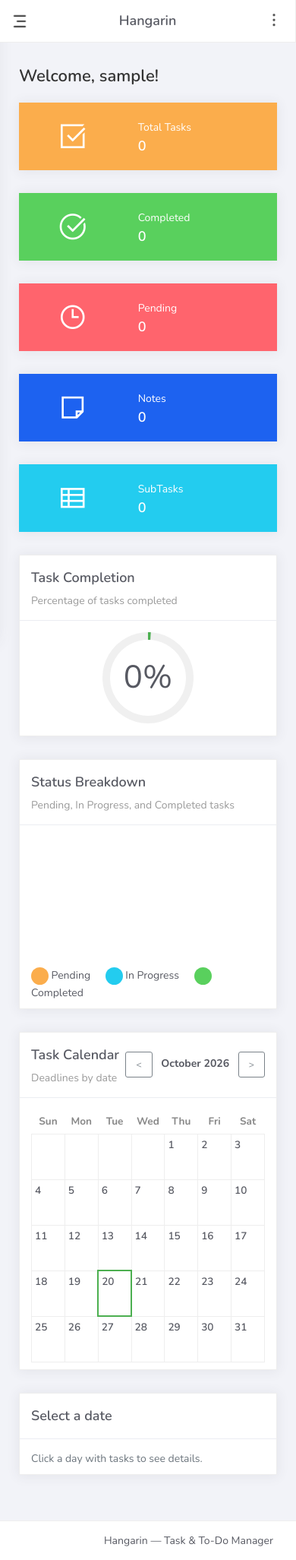
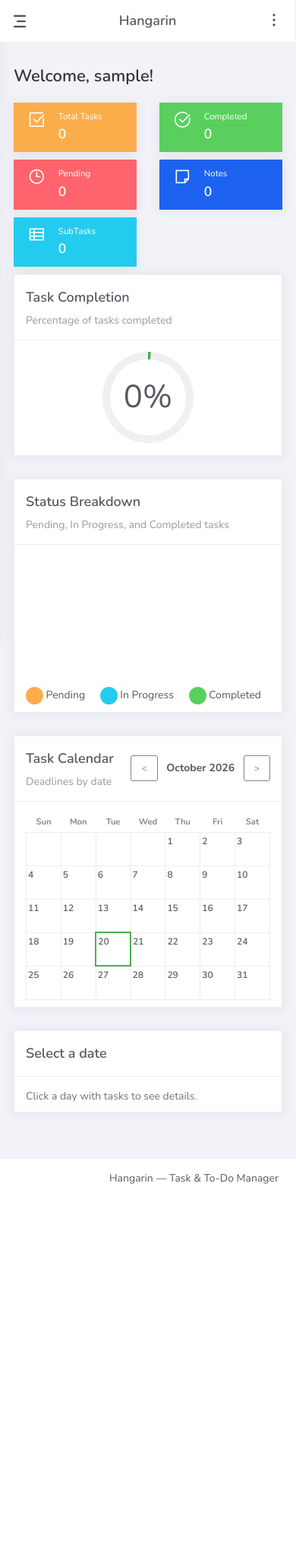
Before and after one commit to Gwennyie/gwen_hangarin, a Django app: page / in a window 390 px wide. Shown: the whole page at 76% size. After the commit the page ends 1558 px from the top, so only its background shows below. Run offline with Django 5.2, Linux system fonts and the light colour scheme; the visitor is signed in with stand-in values (Sample User, id 1); data that the repository does not hold is empty; a map, chart or similar area stays blank; some libraries are stand-ins or nearby versions.

Commit message:
make UI responsive on phones

```diff
--- a/projectsite/tasks/views.py
+++ b/projectsite/tasks/views.py
@@ -82,7 +82,7 @@ class TaskList(LoginRequiredMixin, ListView):
         )
 
         soonest = F("deadline").asc(nulls_last=True)
-        sort_by = self.request.GET.get("sort_by", "deadline")
+        sort_by = self.request.GET.get("sort_by", "added")   # default: date added
 
         if sort_by == "title":
             return qs.order_by("title", "id")
@@ -92,7 +92,9 @@ class TaskList(LoginRequiredMixin, ListView):
             return qs.order_by("priority_rank", soonest, "id")
         if sort_by == "category":
             return qs.order_by("category__name", soonest, "id")
-        return qs.order_by(soonest, "id")   # deadline (default)
+        if sort_by == "deadline":
+            return qs.order_by(soonest, "id")
+        return qs.order_by("created_at", "id")   # added (default): oldest first, newest last
 
 
 class TaskCreateView(LoginRequiredMixin, CreateView):
--- a/projectsite/templates/base.html
+++ b/projectsite/templates/base.html
@@ -228,6 +228,67 @@
   body.dark-mode input[type="time"]::-webkit-calendar-picker-indicator {
     filter: invert(1);
   }
+
+    /* ===== Mobile / small screens ===== */
+  html, body { overflow-x: hidden; }
+
+  @media (max-width: 767.98px) {
+    .main-panel { min-width: 0; }
+    .content { padding: 15px 8px; }
+    .container-fluid { padding-left: 8px; padding-right: 8px; }
+    .content .card { max-width: 100%; }
+    .page-title { font-size: 1.4rem; }
+
+    /* search bar + add button fill the width */
+    .card .nav-search { width: 100%; margin-right: 0 !important; }
+    .card .nav-search .input-group { width: 100%; }
+    .pull-right { float: none !important; margin-top: 12px; }
+    .pull-right .btn { width: 100%; }
+
+    /* tables stay tables, and scroll sideways inside the card */
+    .card-body table.table {
+      display: block;
+      width: 100%;
+      overflow-x: auto;
+      -webkit-overflow-scrolling: touch;
+    }
+    .card-body table.table th,
+    .card-body table.table td {
+      min-width: 120px;
+      white-space: nowrap;
+    }
+    .card-body table.table th:first-child,
+    .card-body table.table td:first-child {
+      min-width: 180px;
+      white-space: normal;   /* long titles wrap instead of stretching the table */
+    }
+
+    /* pagination wraps instead of overflowing */
+    .pagination { flex-wrap: wrap; }
+
+    /* dashboard stat cards: compact, two per row */
+    .card-stats { margin-bottom: 10px; }
+    .card-stats .card-body { padding: 10px 8px !important; }
+    .card-stats .icon-big {
+      font-size: 1.6rem !important;
+      min-height: 0 !important;
+      line-height: 1 !important;
+    }
+
+    .card-stats .icon-big i { font-size: 1.6rem !important; }
+    .card-stats .col-5 { flex: 0 0 34%; max-width: 34%; padding-right: 0; }
+    .card-stats .col-7 { flex: 0 0 66%; max-width: 66%; padding-left: 6px; }
+    .card-stats .numbers { text-align: left; }
+    .card-stats .numbers .card-category { font-size: 0.72rem; margin: 0; }
+    .card-stats .numbers .card-title { font-size: 1.1rem; margin: 0; }
+
+    /* calendar: compact cells */
+    .card-header .d-flex { flex-wrap: wrap; gap: 8px; }
+    #task-calendar th { font-size: 0.7rem !important; padding: 4px 0 !important; }
+    #task-calendar td { height: 44px !important; padding: 2px !important; }
+    #task-calendar .day-num { font-size: 0.75rem !important; }
+    #task-calendar .task-dot { width: 6px !important; height: 6px !important; }
+  }
 </style>
 
 <script>
--- a/projectsite/templates/category_list.html
+++ b/projectsite/templates/category_list.html
@@ -30,7 +30,7 @@
             </div>
           </div>
           <div class="card-body">
-            <table class="table table-striped mt-3">
+            <table class="table table-striped mt-3 responsive-table task-table">
               <thead>
                 <tr>
                   <th scope="col">Name</th>
--- a/projectsite/templates/home.html
+++ b/projectsite/templates/home.html
@@ -5,7 +5,7 @@
 
     <!-- Stat cards -->
     <div class="row">
-      <div class="col-md-4 col-xl-2">
+      <div class="col-6 col-md-4 col-xl-2">
         <div class="card card-stats card-warning">
           <div class="card-body">
             <div class="row">
@@ -22,7 +22,7 @@
           </div>
         </div>
       </div>
-      <div class="col-md-4 col-xl-2">
+      <div class="col-6 col-md-4 col-xl-2">
         <div class="card card-stats card-success">
           <div class="card-body">
             <div class="row">
@@ -39,7 +39,7 @@
           </div>
         </div>
       </div>
-      <div class="col-md-4 col-xl-2">
+      <div class="col-6 col-md-4 col-xl-2">
         <div class="card card-stats card-danger">
           <div class="card-body">
             <div class="row">
@@ -56,7 +56,7 @@
           </div>
         </div>
       </div>
-      <div class="col-md-4 col-xl-2">
+      <div class="col-6 col-md-4 col-xl-2">
         <div class="card card-stats card-primary">
           <div class="card-body">
             <div class="row">
@@ -73,7 +73,7 @@
           </div>
         </div>
       </div>
-      <div class="col-md-4 col-xl-2">
+      <div class="col-6 col-md-4 col-xl-2">
         <div class="card card-stats card-info">
           <div class="card-body">
             <div class="row">
```
Also changed, not shown: projectsite/static/js/serviceworker.js (+35 -17 lines).
